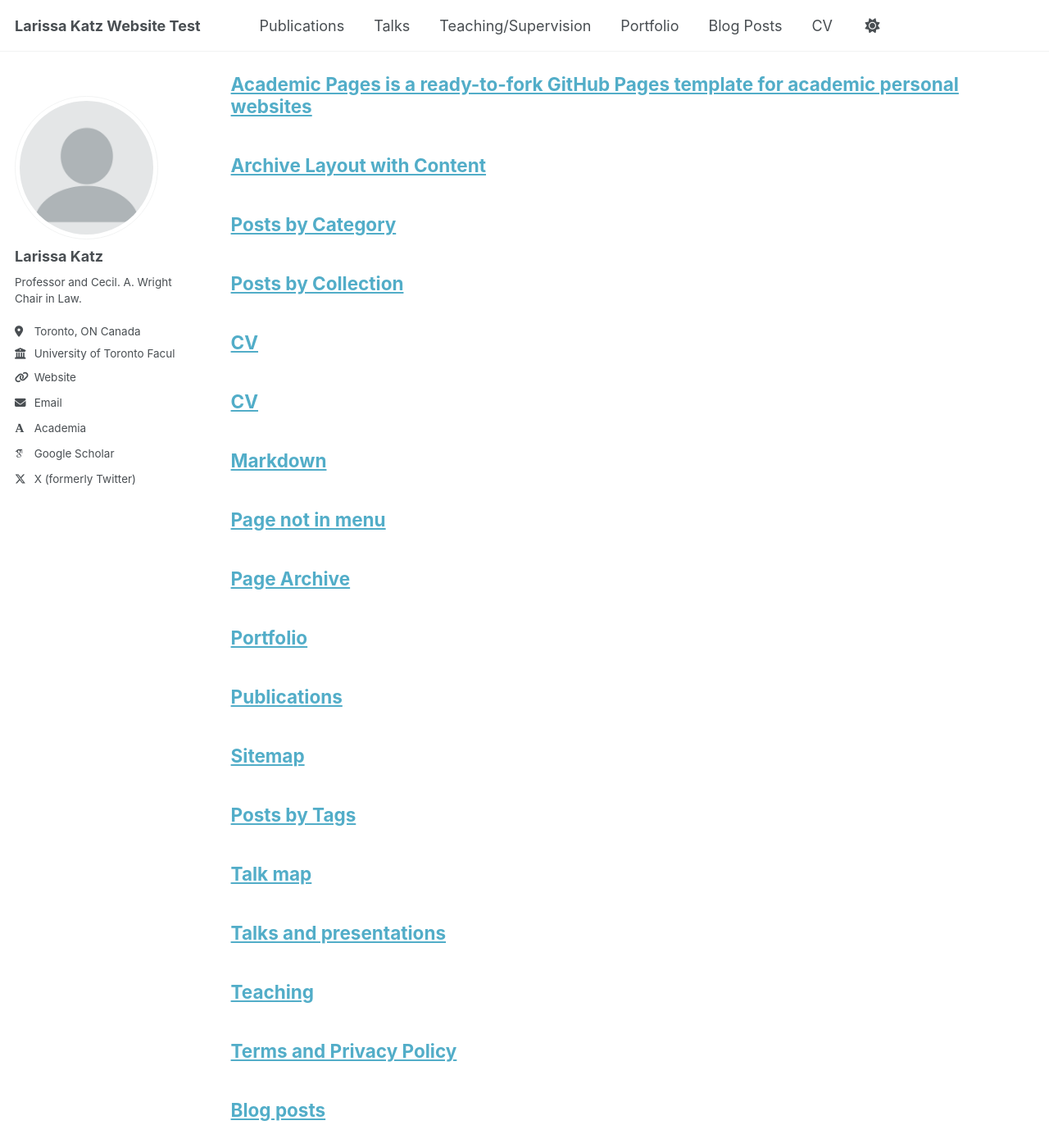
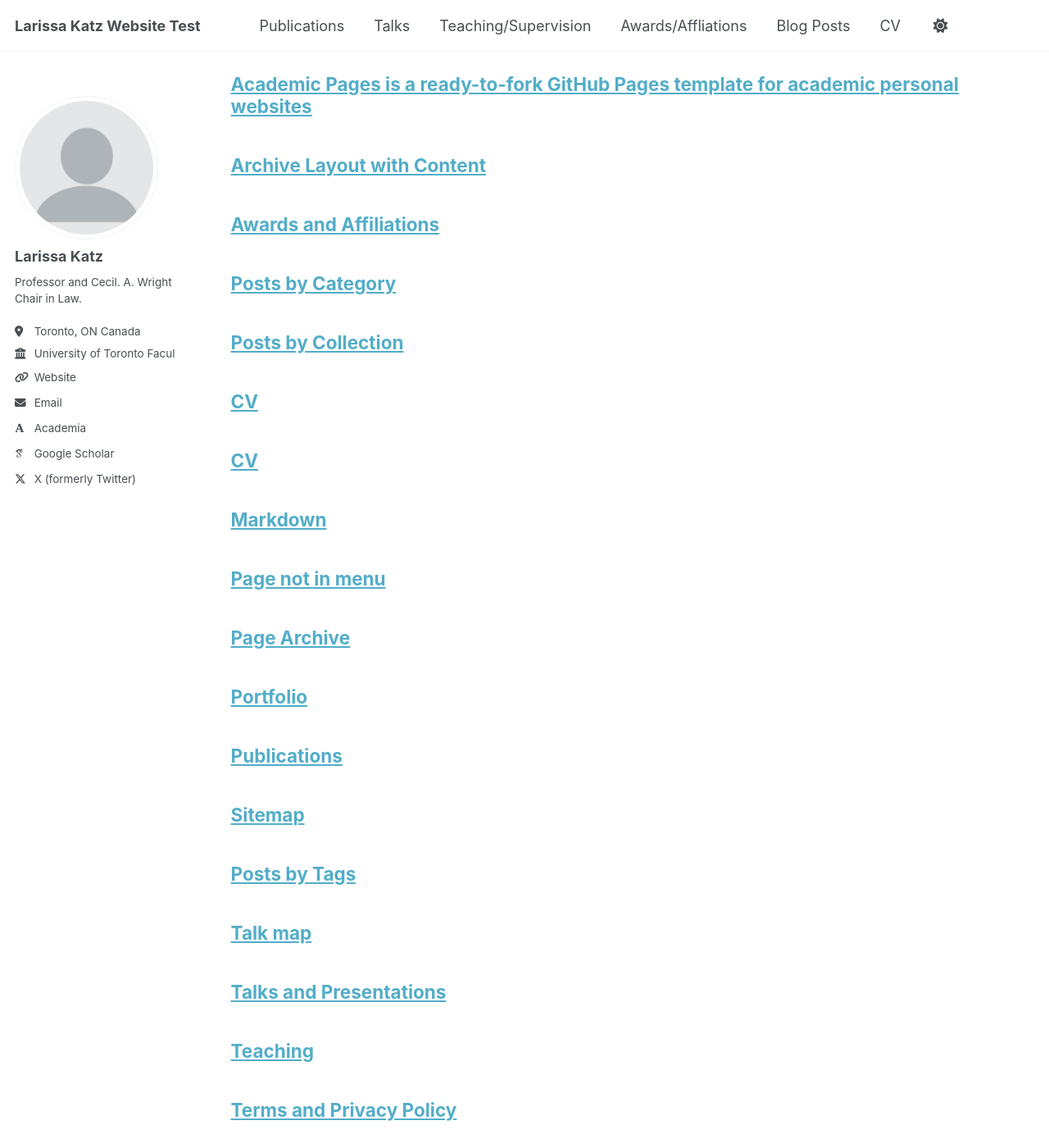
Before and after one commit to TinyMagician/LKWebsiteProject.github.io, a Jekyll site: the page built from _pages/sitemap.md, in a window 1280 px wide and 1400 px high, scrolled down 299 px. Shown: the whole window at 82% size. Built offline with Jekyll 4.4.1, drawn with Linux system fonts in a browser that asks for light colours; some web fonts are replaced; a script that is not in the unit is left out.

Commit message:
Add awards page and update navigation
Introduced a new awards collection and awards.html page to display awards and affiliations. Updated _config.yml to configure the awards collection and its defaults. Modified navigation to include 'Awards/Affliations' and corrected the title in talks.html.

```diff
--- a/_config.yml
+++ b/_config.yml
@@ -228,6 +228,9 @@ collections:
   portfolio:
     output: true
     permalink: /:collection/:path/
+  awards:
+    output: true
+    permalink: /:collection/:path/
   talks:
     output: true
     permalink: /:collection/:path/
@@ -280,6 +283,15 @@ defaults:
       author_profile: true
       share: true
       comment: true
+  # _awards
+  - scope:
+      path: ""
+      type: awards
+    values:
+      layout: single
+      author_profile: true
+      share: true
+      comments: true
   # _talks
   - scope:
       path: ""
--- a/_data/navigation.yml
+++ b/_data/navigation.yml
@@ -17,8 +17,8 @@ main:
   - title: "Teaching/Supervision"
     url: /teaching/
 
-  - title: "Portfolio"
-    url: /portfolio/
+  - title: "Awards/Affliations"
+    url: /Awards/
 
   - title: "Blog Posts"
     url: /year-archive/
--- a/_pages/talks.html
+++ b/_pages/talks.html
@@ -1,6 +1,6 @@
 ---
 layout: archive
-title: "Talks and presentations"
+title: "Talks and Presentations"
 permalink: /talks/
 author_profile: true
 ---
```
Also changed, not shown: _pages/awards.html (added, +13 -0 lines).
